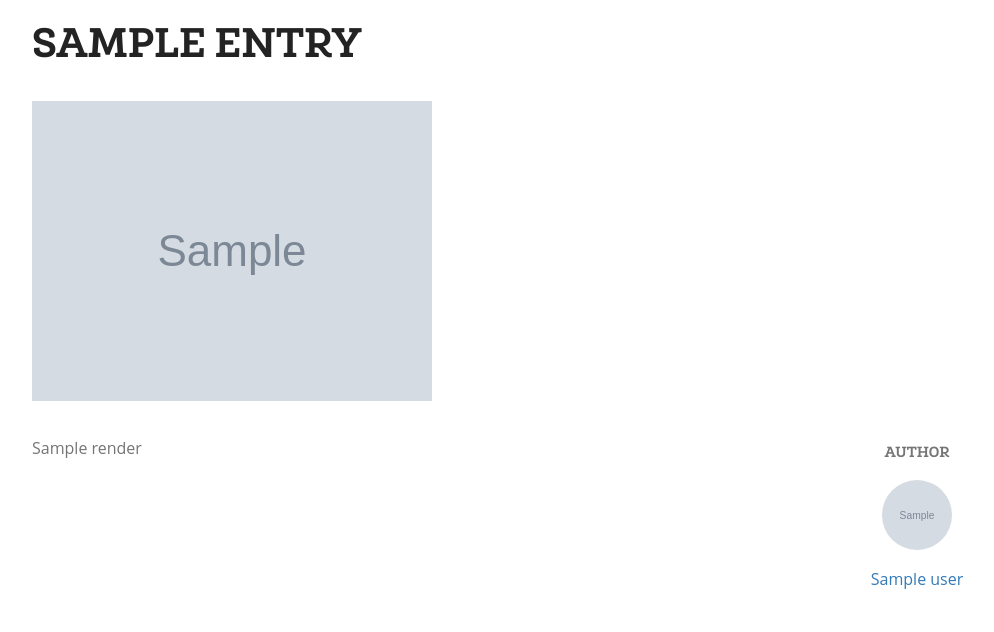
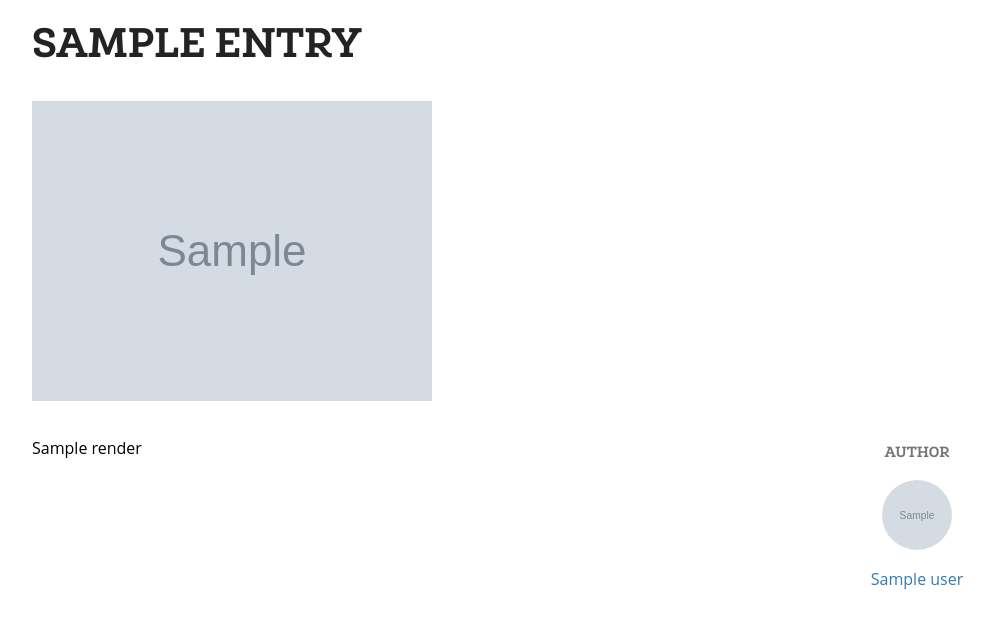
Before and after one commit to mightycastle/django-form-builder, a Django app: template cms/blog/templates/blog/article.html in a window 1280 px wide. Shown: the part 103-735 px from the top of the page, without its empty margins (83-1077 px from the left). Run offline with Django 3.2, Linux system fonts and the light colour scheme; the template is opened without the code that fills it: most values are stand-ins (such as "Sample title", 1, 10 or a date in 2020); grey boxes marked "Sample" are stand-in pictures; some libraries are stand-ins or nearby versions.

Commit message:
updated blog main text color to black

```diff
--- a/static/sass/blog.scss
+++ b/static/sass/blog.scss
@@ -175,7 +175,7 @@ article {
   > div, p {
     @extend .font7;
     margin: 22px 0 0;
-    color: #757575;
+    color: $black;
     font-size: 16px;
     line-height: 1.8;
   }
--- a/static/stylesheets/blog.css
+++ b/static/stylesheets/blog.css
@@ -238,7 +238,7 @@ article h2.blog-title > a {
 }
 article > div, article p {
   margin: 22px 0 0;
-  color: #757575;
+  color: #000000;
   font-size: 16px;
   line-height: 1.8;
 }
```
